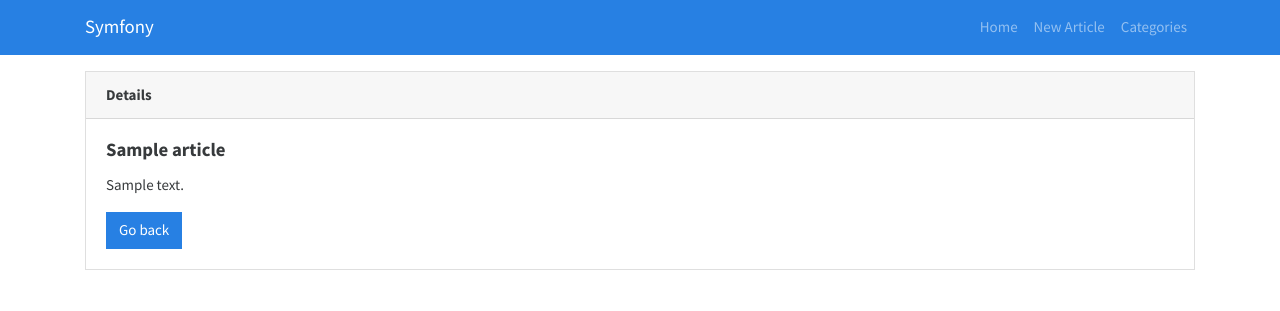
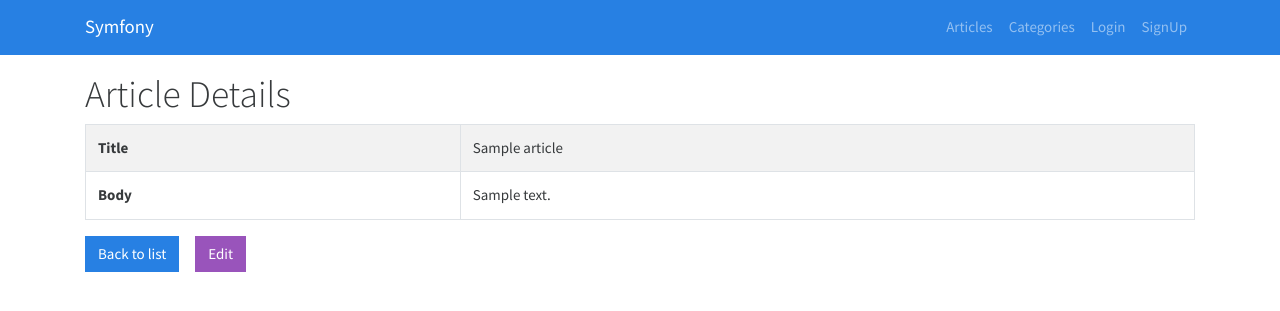
Before and after one commit to PoriTeda/symfony_basic, a Symfony app: template templates/articles/show.html.twig in a window 1280 px wide. Shown: the top 311 px of the page. Run offline with Twig, Linux system fonts and the light colour scheme; the template is opened without the code that fills it: most values are stand-ins (such as "Sample title", 1, 10 or a date in 2020); some libraries are stand-ins or nearby versions.

Commit message:
Edit navbar

```diff
--- a/src/Form/RegistrationFormType.php
+++ b/src/Form/RegistrationFormType.php
@@ -4,6 +4,7 @@ namespace App\Form;
 
 use App\Entity\User;
 use Symfony\Component\Form\AbstractType;
+use Symfony\Component\Form\Extension\Core\Type\EmailType;
 use Symfony\Component\Form\Extension\Core\Type\PasswordType;
 use Symfony\Component\Form\Extension\Core\Type\CheckboxType;
 use Symfony\Component\Form\FormBuilderInterface;
@@ -17,7 +18,7 @@ class RegistrationFormType extends AbstractType
     public function buildForm(FormBuilderInterface $builder, array $options)
     {
         $builder
-            ->add('email')
+            ->add('email', EmailType::class, array('attr'=> array('class' => 'form-control')))
             ->add('plainPassword', PasswordType::class, [
                 // instead of being set onto the object directly,
                 // this is read and encoded in the controller
@@ -33,6 +34,7 @@ class RegistrationFormType extends AbstractType
                         'max' => 4096,
                     ]),
                 ],
+                'attr' => array('class' => 'form-control')
             ])
             ->add('agreeTerms', CheckboxType::class, [
                 'mapped' => false,
--- a/templates/articles/edit.html.twig
+++ b/templates/articles/edit.html.twig
@@ -1,6 +1,7 @@
 {% extends 'base.html.twig' %}
 {% block title %}Edit Article{% endblock %}
 {% block body %}
+    <h1>Edit Article</h1>
     {{ form_start(form) }}
     {{ form_widget(form) }}
     {{ form_end(form) }}
--- a/templates/articles/index.html.twig
+++ b/templates/articles/index.html.twig
@@ -1,7 +1,10 @@
 {% extends 'base.html.twig' %}
 {% block title %}Symfony Articles{% endblock %}
 {% block body %}
-    <h1>Articles</h1>
+    <div class="d-flex justify-content-between align-items-center">
+        <h1>Articles</h1>
+        <a href="{{ path('article_new') }}"><i class="fa fa-plus fa-2x text-success" aria-hidden="true"></i></a>
+    </div>
     {% if articles %}
         <table id="articles" class="table table-striped table-bordered table-hover ">
             <thead>
--- a/templates/articles/new.html.twig
+++ b/templates/articles/new.html.twig
@@ -1,6 +1,7 @@
 {% extends 'base.html.twig' %}
 {% block title %}New Article{% endblock %}
 {% block body %}
+    <h1>Create new Article</h1>
     {{ form(form) }}
     <hr>
     <a href="{{ path('article_list') }}" class="btn btn-info">Go Back</a>
--- a/templates/articles/show.html.twig
+++ b/templates/articles/show.html.twig
@@ -1,14 +1,24 @@
 {% extends 'base.html.twig' %}
 {% block title %}{{article.title}}{% endblock %}
 {% block body %}
-    <div class="card">
-        <div class="card-header font-weight-bold">
-            Details
-        </div>
-        <div class="card-body">
-            <h5 class="card-title font-weight-bold">{{ article.title }}</h5>
-            <p class="card-text">{{ article.body }}</p>
-            <a href="{{ path('article_list') }}" class="btn btn-primary">Go back</a>
-        </div>
+    <h1>Article Details</h1>
+    <table class="table table-striped table-bordered table-hover">
+        <tbody>
+        <tr>
+            <th>Title</th>
+            <td>{{ article.title }}</td>
+        </tr>
+        <tr>
+            <th>Body</th>
+            <td>{{ article.body }}</td>
+        </tr>
+        </tbody>
+    </table>
+    <div class="d-flex mr-1 my-3">
+
+        <a href="{{ path('article_list') }}" class="btn btn-primary mr-3">Back to list</a>
+
+        <a href="{{ path('article_edit', {'id': article.id}) }}"  class="btn btn-info mr-3">Edit</a>
+
     </div>
 {% endblock %}
--- a/templates/category/index.html.twig
+++ b/templates/category/index.html.twig
@@ -3,9 +3,9 @@
 {% block title %}Category index{% endblock %}
 
 {% block body %}
-    <div class="d-flex justify-content-between">
+    <div class="d-flex justify-content-between align-items-center">
     <h1>Category index</h1>
-    <a href="{{ path('category_new') }}"><i class="fa fa-plus fa-2x" aria-hidden="true"></i></a>
+    <a href="{{ path('category_new') }}"><i class="fa fa-plus fa-2x text-success" aria-hidden="true"></i></a>
     </div>
 
     <table class="table table-striped table-bordered table-hover ">
--- a/templates/category/show.html.twig
+++ b/templates/category/show.html.twig
@@ -3,7 +3,7 @@
 {% block title %}Category{% endblock %}
 
 {% block body %}
-    <h1>Category</h1>
+    <h1>Category Details</h1>
 
     <table class="table table-striped table-bordered table-hover">
         <tbody>
--- a/templates/inc/navbar.html.twig
+++ b/templates/inc/navbar.html.twig
@@ -7,15 +7,29 @@
 
         <div class="collapse navbar-collapse" id="mobile-nav">
             <ul class="navbar-nav ml-auto">
+                {% if app.user %}
                 <li class="nav-item">
-                    <a href="{{ path('article_list') }}" class="nav-link">Home</a>
+                    <a href="{{ path('article_list') }}" class="nav-link text-secondary display-5 bg-light">{{ app.user.username }}</a>
                 </li>
+                {% endif %}
                 <li class="nav-item">
-                    <a href="{{ path('article_new') }}" class="nav-link">New Article</a>
+                    <a href="{{ path('article_list') }}" class="nav-link">Articles</a>
                 </li>
                 <li class="nav-item">
                     <a href="{{ path('category_index') }}" class="nav-link">Categories</a>
                 </li>
+                {% if app.user %}
+                    <li class="nav-item">
+                        <a href="{{ path('app_logout') }}" class="nav-link">Logout</a>
+                    </li>
+                {% elseif  app.user == null%}
+                    <li class="nav-item">
+                        <a href="{{ path('app_login') }}" class="nav-link">Login</a>
+                    </li>
+                    <li class="nav-item">
+                        <a href="{{ path('app_register') }}" class="nav-link">SignUp</a>
+                    </li>
+                {% endif %}
             </ul>
         </div>
     </div>
```
Also changed, not shown: templates/registration/register.html.twig (+18 -7 lines), templates/security/login.html.twig (+16 -7 lines).
